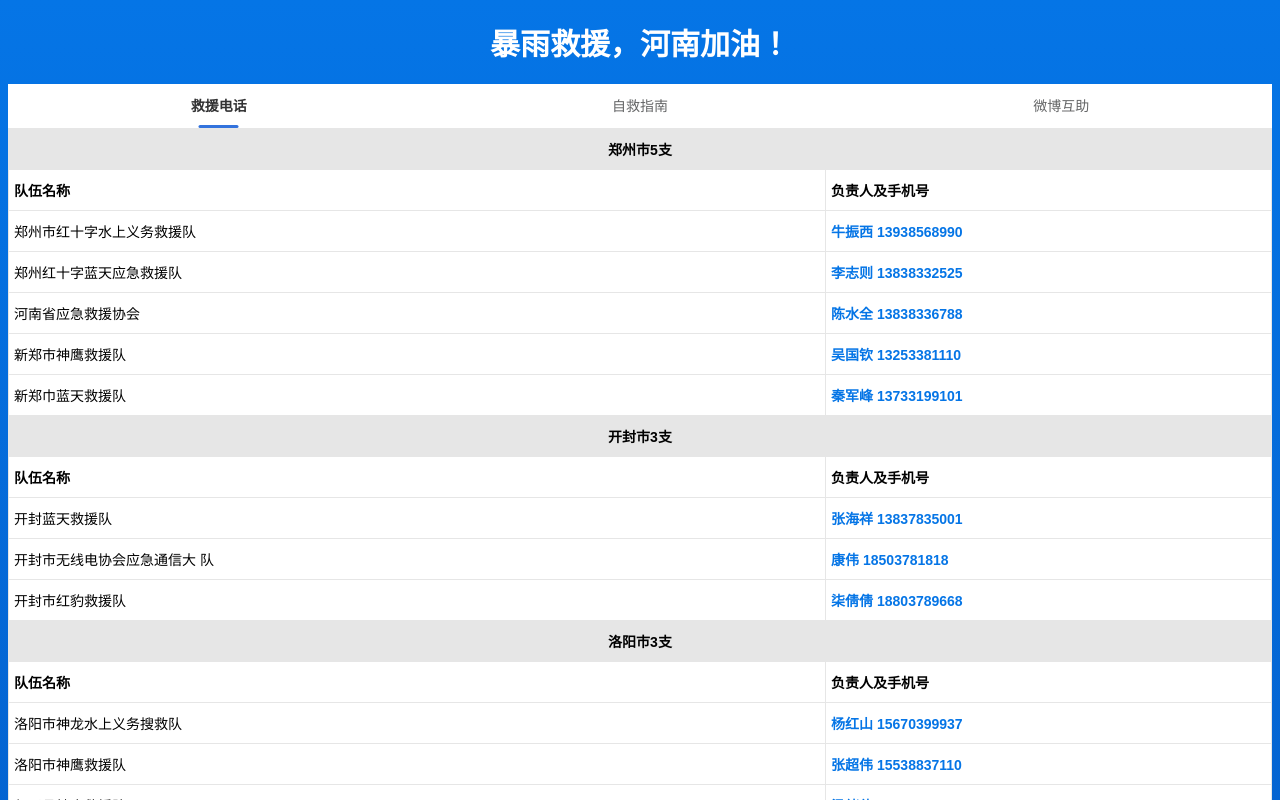
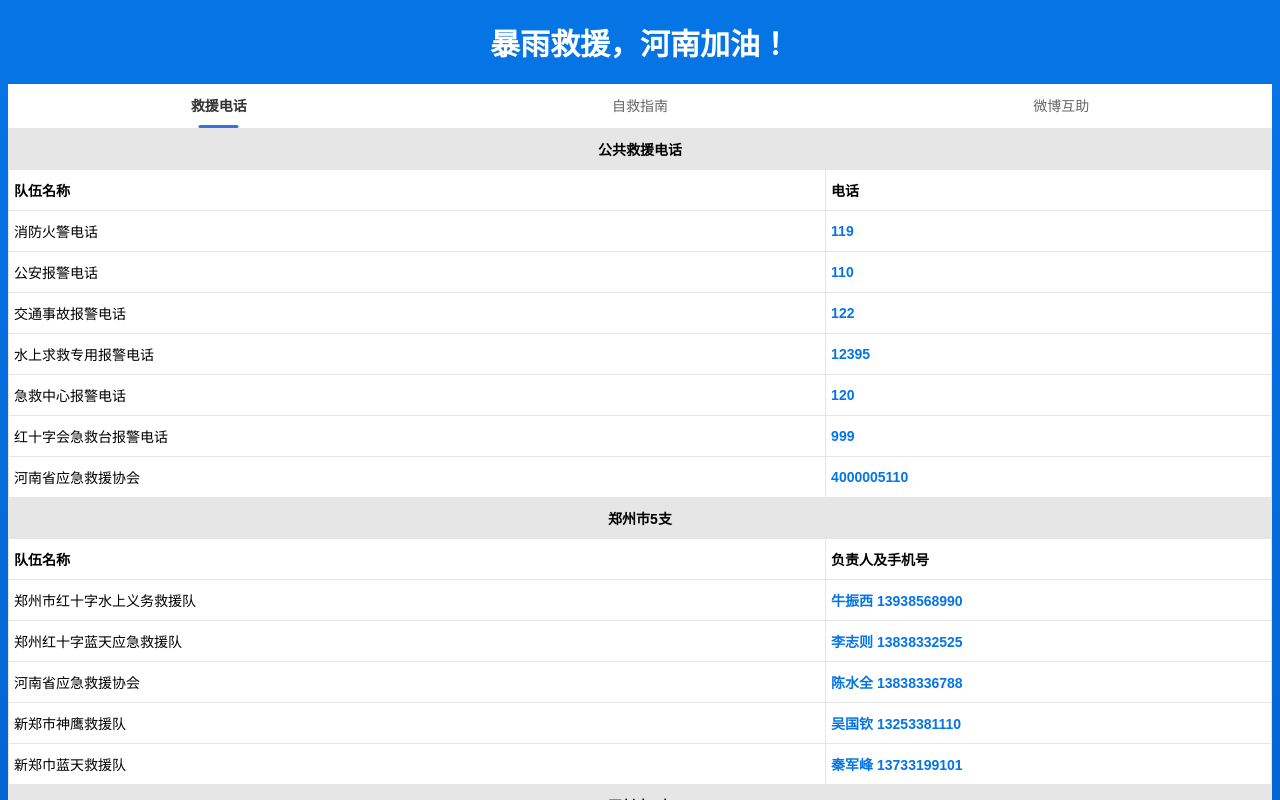
Before and after one commit to lvwzhen/hn, a Vue app: page / in a window 1280 px wide. Shown: the top 800 px of the page. Built offline with nearby package versions, Linux system fonts and the light colour scheme.

Commit message:
Add 公共救援电话

```diff
--- a/src/App.vue
+++ b/src/App.vue
@@ -11,10 +11,59 @@
               <table class="tg">
                 <thead>
                   <tr>
-                    <th class="tg-u1yq" colspan="2">郑州市5支</th>
+                    <th class="tg-u1yq" colspan="2">公共救援电话</th>
                   </tr>
                 </thead>
                 <tbody>
+                  <tr>
+                    <td class="tg-1wig">队伍名称</td>
+                    <td class="tg-1wig">电话</td>
+                  </tr>
+                  <tr>
+                    <td class="tg-0lax">消防火警电话</td>
+                    <td class="tg-0lax">
+                      <a href="tel:119">119</a>
+                    </td>
+                  </tr>
+                  <tr>
+                    <td class="tg-0lax">公安报警电话</td>
+                    <td class="tg-0lax">
+                      <a href="tel:110">110</a>
+                    </td>
+                  </tr>
+                  <tr>
+                    <td class="tg-0lax">交通事故报警电话</td>
+                    <td class="tg-0lax">
+                      <a href="tel:122">122</a>
+                    </td>
+                  </tr>
+                  <tr>
+                    <td class="tg-0lax">水上求救专用报警电话</td>
+                    <td class="tg-0lax">
+                      <a href="tel:12395">12395</a>
+                    </td>
+                  </tr>
+                  <tr>
+                    <td class="tg-0lax">急救中心报警电话</td>
+                    <td class="tg-0lax">
+                      <a href="tel:120">120</a>
+                    </td>
+                  </tr>
+                  <tr>
+                    <td class="tg-0lax">红十字会急救台报警电话</td>
+                    <td class="tg-0lax">
+                      <a href="tel:999">999</a>
+                    </td>
+                  </tr>
+                  <tr>
+                    <td class="tg-0lax">河南省应急救援协会</td>
+                    <td class="tg-0lax">
+                      <a href="tel:4000005110">4000005110</a>
+                    </td>
+                  </tr>
+                  <tr>
+                    <td class="tg-u1yq" colspan="2">郑州市5支</td>
+                  </tr>
                   <tr>
                     <td class="tg-1wig">队伍名称</td>
                     <td class="tg-1wig">负责人及手机号</td>
```
